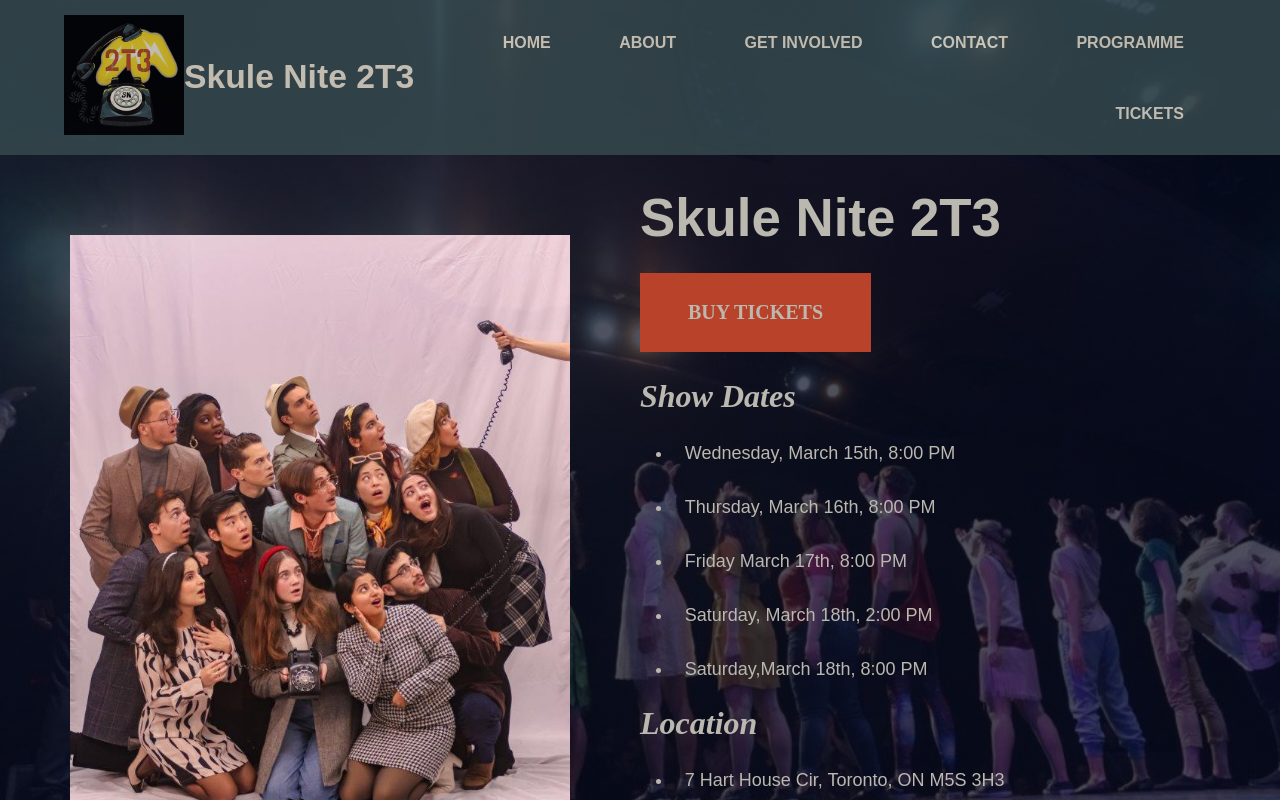
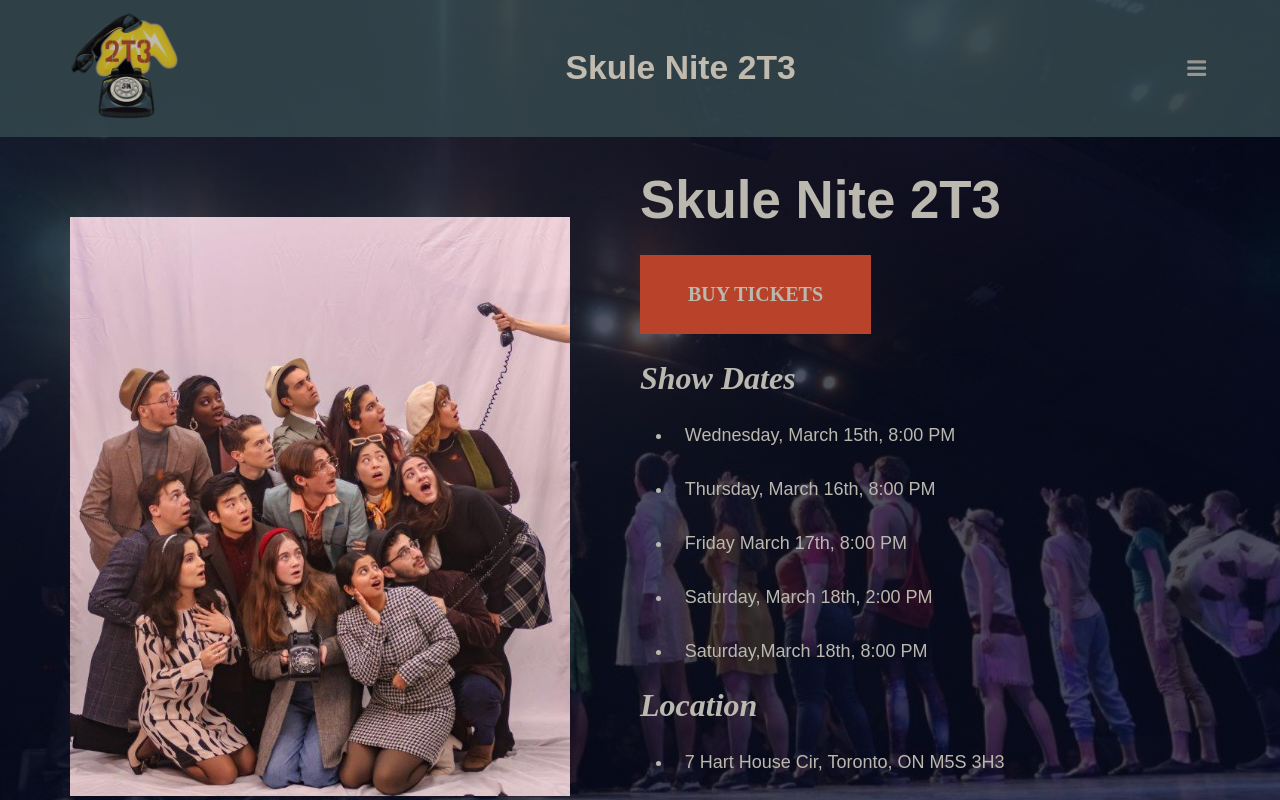
Before and after one commit to KCui0327/webskulenite, a website: page index.html in a window 1280 px wide. Drawn offline with Linux system fonts and the light colour scheme; a script that the page names is missing.

Commit message:
fixed images

```diff
--- a/about.css
+++ b/about.css
@@ -117,6 +117,10 @@ nav .fa {
 
 @media(max-width: 1100px) {
 
+    .nav-links ul li a:hover {
+        color: #bab8af;
+    }
+
     .logo {
         display: none;
     }
@@ -202,6 +206,44 @@ nav .fa {
     }
 }
 
+@media(max-width:1400px) {
+    .nav-links ul li {
+        display: block;
+    }
+    .nav-links ul li:hover::after {
+        width: 75%;
+        transition: 0.5s;
+    }
+    .nav-links {
+        position: absolute;
+        background: #b9432a;
+        height: 100%;
+        width: 200px;
+        top: 0;
+        right: -200px;
+        text-align: left;
+        z-index: 999;
+        transition: 1s;
+        text-align: center;
+    }
+    nav .fa {
+        display: block;
+        color: #bab8af;
+        margin: 10px;
+        font-size: 22px;
+        cursor: pointer;
+        text-align: left;
+    }
+
+    .nav-links ul {
+        padding: 30px;
+    }
+
+    .nav-links ul li a:hover {
+        color: #bab8af;
+    }
+}
+
 .footer {
     width: 100%;
     text-align: center;
--- a/apply.css
+++ b/apply.css
@@ -161,7 +161,49 @@ nav .fa {
     display: none;
 }
 
+@media(max-width: 1400px) {
+
+    .nav-links ul li a:hover {
+        color: #bab8af;
+    }
+    .nav-links ul li {
+        display: block;
+    }
+    .nav-links ul li:hover::after {
+        width: 75%;
+        transition: 0.5s;
+    }
+    .nav-links {
+        position: absolute;
+        background: #b9432a;
+        height: 100%;
+        width: 200px;
+        top: 0;
+        right: -200px;
+        text-align: left;
+        z-index: 999;
+        transition: 1s;
+        text-align: center;
+    }
+    nav .fa {
+        display: block;
+        color: #bab8af;
+        margin: 10px;
+        font-size: 22px;
+        cursor: pointer;
+        text-align: left;
+    }
+
+    .nav-links ul {
+        padding: 30px;
+    }
+}
+
 @media(max-width: 1100px) {
+
+    .nav-links ul li a:hover {
+        color: #bab8af;
+    }
 
     .logo {
         display: none;
@@ -275,6 +317,10 @@ nav .fa {
 }
 
 @media(max-width: 800px) {
+
+    .nav-links ul li a:hover {
+        color: #bab8af;
+    }
     .dates .row{
         flex-direction: column;
     }
--- a/contact.css
+++ b/contact.css
@@ -130,6 +130,40 @@ nav .fa {
     display: none;
 }
 
+@media(max-width: 1400px) {
+    .nav-links ul li {
+        display: block;
+    }
+    .nav-links ul li:hover::after {
+        width: 75%;
+        transition: 0.5s;
+    }
+    .nav-links {
+        position: absolute;
+        background: #b9432a;
+        height: 100%;
+        width: 200px;
+        top: 0;
+        right: -200px;
+        text-align: left;
+        z-index: 999;
+        transition: 1s;
+        text-align: center;
+    }
+    nav .fa {
+        display: block;
+        color: #bab8af;
+        margin: 10px;
+        font-size: 22px;
+        cursor: pointer;
+        text-align: left;
+    }
+
+    .nav-links ul {
+        padding: 30px;
+    }
+}
+
 @media(max-width: 1100px) {
 
     .logo{
@@ -146,10 +180,42 @@ nav .fa {
         width: 75%;
         transition: 0.5s;
     }
+
+    .nav-links ul li a:hover {
+        color: #bab8af;
+    }
     .nav-links {
         position: absolute;
         background: #b9432a;
         height: 60vh;
+        width: 200px;
+        top: 0;
+        right: -200px;
+        text-align: left;
+        z-index: 999;
+        transition: 1s;
+        text-align: center;
+    }
+    nav .fa {
+        display: block;
+        color: #bab8af;
+        margin: 10px;
+        font-size: 22px;
+        cursor: pointer;
+        text-align: left;
+    }
+
+    .nav-links ul li {
+        display: block;
+    }
+    .nav-links ul li:hover::after {
+        width: 75%;
+        transition: 0.5s;
+    }
+    .nav-links {
+        position: absolute;
+        background: #b9432a;
+        height: 100%;
         width: 200px;
         top: 0;
         right: -200px;
--- a/index.css
+++ b/index.css
@@ -300,6 +300,38 @@ nav .fa {
         overflow: hidden;
         padding-top: 62.5%;
     }
+
+    .nav-links ul li {
+        display: block;
+    }
+    .nav-links ul li:hover::after {
+        width: 75%;
+        transition: 0.5s;
+    }
+    .nav-links {
+        position: absolute;
+        background: #b9432a;
+        height: 100%;
+        width: 200px;
+        top: 0;
+        right: -200px;
+        text-align: left;
+        z-index: 999;
+        transition: 1s;
+        text-align: center;
+    }
+    nav .fa {
+        display: block;
+        color: #bab8af;
+        margin: 10px;
+        font-size: 22px;
+        cursor: pointer;
+        text-align: left;
+    }
+
+    .nav-links ul {
+        padding: 30px;
+    }
 }
 
 @media(max-width: 1100px) {
@@ -326,6 +358,34 @@ nav .fa {
     .text-box h1 {
         font-size: 20px;
     }
+    .nav-links ul li {
+        display: block;
+    }
+    .nav-links ul li:hover::after {
+        width: 75%;
+        transition: 0.5s;
+    }
+    .nav-links {
+        position: absolute;
+        background: #b9432a;
+        height: 100%;
+        width: 200px;
+        top: 0;
+        right: -200px;
+        text-align: left;
+        z-index: 999;
+        transition: 1s;
+        text-align: center;
+    }
+    nav .fa {
+        display: block;
+        color: #bab8af;
+        margin: 10px;
+        font-size: 22px;
+        cursor: pointer;
+        text-align: left;
+    }
+
     .nav-links ul li {
         display: block;
     }
--- a/index.html
+++ b/index.html
@@ -24,7 +24,7 @@
   <section class="header">
     <nav id="navbar">
       <a href="index.html" class="logo">
-        <img src="img/2T3_logo.jpg">
+        <img src="img/favicon.png">
       </a>
       <div class="title"><h1>Skule Nite 2T3</h1></div>
       <div class="nav-links" id="navLinks">
@@ -91,7 +91,7 @@
           <div class="button">
             <div id="themeDiv" style="display:none;" class="answer_list" >
               <h3 style="font-size: 30px; font-family:'Alerta Stencil', sans-serif;"><i>🕵📷✨<u>1960s Secret Agents</u>✨📷🕵</i></h3>
-              <img src="/img/2T3_logo.jpg" style="max-width: 400px; height: auto; width: 100%;">
+              <img src="/img/favicon.png" style="max-width: 400px; height: auto; width: 100%;">
               <p style="font-size: 20px; font-family: 'Oswald', sans-serif;">Think old comics, greasers, wacky gadgets and big personalities!</p>
             </div>
             <input type="button" class="hero-btn" name="answer" style="font-family: 'Oswald', sans-serif;" id="themeBtn" value="Click to Find Out!" onclick="hideButton(this)" />
--- a/programme.css
+++ b/programme.css
@@ -295,6 +295,44 @@ nav .fa {
   }
 
 
+@media(max-width:1400px) {
+    .nav-links ul li {
+        display: block;
+    }
+    .nav-links ul li:hover::after {
+        width: 75%;
+        transition: 0.5s;
+    }
+    .nav-links {
+        position: absolute;
+        background: #b9432a;
+        height: 100%;
+        width: 200px;
+        top: 0;
+        right: -200px;
+        text-align: left;
+        z-index: 999;
+        transition: 1s;
+        text-align: center;
+    }
+    nav .fa {
+        display: block;
+        color: #bab8af;
+        margin: 10px;
+        font-size: 22px;
+        cursor: pointer;
+        text-align: left;
+    }
+
+    .nav-links ul li a:hover {
+        color: #bab8af;
+    }
+
+    .nav-links ul {
+        padding: 30px;
+    }
+}
+
 
 @media(max-width: 800px) {
     .dates .row{
```
Also changed, not shown: about.html (+2 -3 lines), apply.html (+1 -1 lines), contact.html (+1 -1 lines), programme.html (+25 -24 lines), img/favicon.jpg (deleted), img/favicon.png (added).
